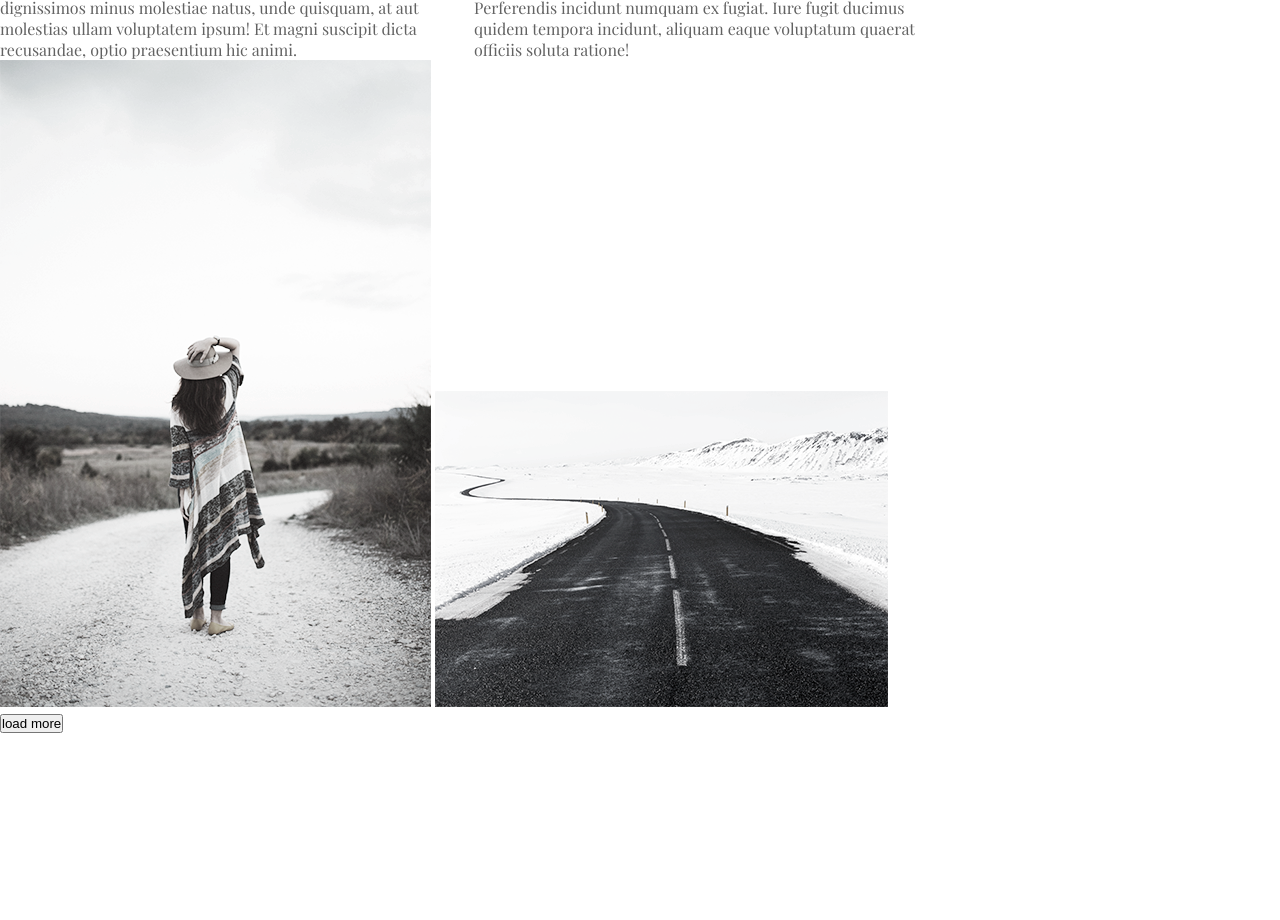
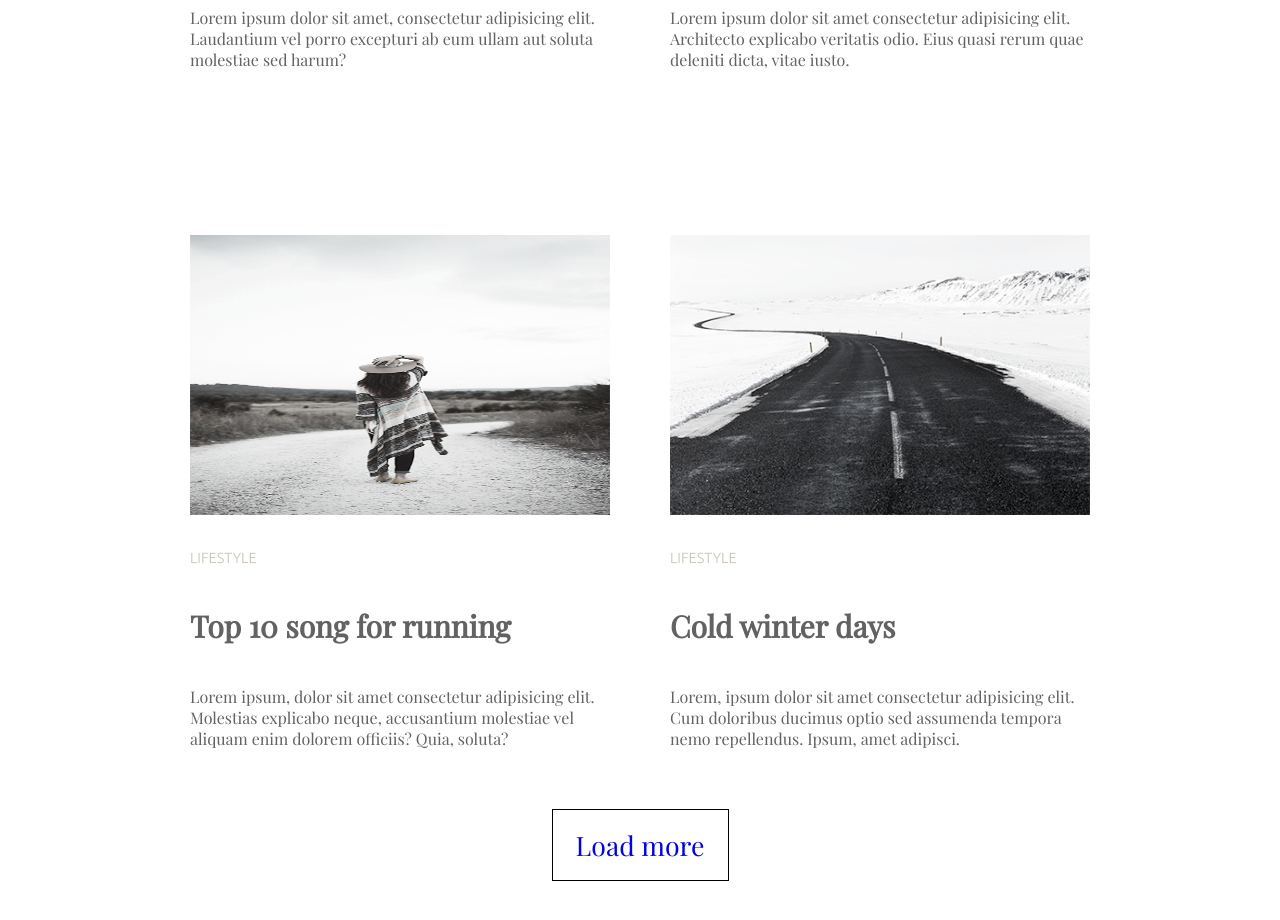
Before and after one commit to Bitalikk/Bootcamp10, a plain HTML site: page Day03/homework.html in a window 1280 px wide. Shown: the part 1368-2288 px from the top of the page. Before the commit the page ends 2101 px from the top, so only its background shows below. Drawn offline with nearby package versions, Linux system fonts and the light colour scheme.

Commit message:
homework day03

```diff
--- a/Day03/css/home.css
+++ b/Day03/css/home.css
@@ -12,7 +12,12 @@ ul {
 }
 li {
     display: inline-block;
-    padding: 50px 40px;
+    padding: 75px 40px;
+    font-size: 14pt;
+    text-transform: uppercase;
+}
+a:visited {
+    color: #626262;
 }
 a:hover {
     color: #03a9f4;
@@ -20,8 +25,49 @@ a:hover {
 a {
     text-decoration: none;
 }
+section {
+    width: 900px;
+    margin: auto;
+    margin-bottom: 140px;
+}
 div {
     display: inline-block;
-    max-width: 470px;
-    display: inline-block;
+    width: 420px;
+    margin-top: 25px;
 }
+.left {
+    margin-right: 56px;
+}
+img {
+    width: 420px;
+    height: 280px;
+}
+.photo {
+    font-family: 'Ubuntu', sans-serif;
+    font-size: 11pt;
+    color: #c7c1b6;
+    text-transform: uppercase;
+    margin: 30px 0;
+}
+h2 {
+    font-size: 30px;
+    margin: 40px 0;
+}
+#down {
+    margin-bottom: 60px;
+}
+footer {
+    margin-bottom: 70px;
+}
+.foot {
+    border: 1px solid black;
+    width: 177px;
+    /* height: 60px; */
+    margin: auto;
+    text-align: center;
+    font-size: 20pt;
+    padding: 0 15px;
+}
+a {
+    line-height: 70px;
+}
--- a/Day03/homework.html
+++ b/Day03/homework.html
@@ -7,6 +7,7 @@
     <title>Day01</title>
     <link rel="stylesheet" href="./css/home.css">
     <link href="https://fonts.googleapis.com/css?family=Playfair+Display" rel="stylesheet">
+    <link href="https://fonts.googleapis.com/css?family=Ubuntu:300" rel="stylesheet">
 </head>
 <body>
     <header>
@@ -23,48 +24,48 @@
         <section>
             <div class="left">
                 <img src="./img/1.png" alt="pic1">
-                <p>lifestyle</p>
+                <p class="photo">lifestyle</p>
                 <h2>More than just a music festival</h2>
-                <p>Lorem ipsum dolor sit amet consectetur adipisicing elit. Tempore non inventore cum est. Et quos, doloribus voluptatibus fuga id sint aut quo ducimus minima officiis aperiam non, commodi molestiae! Exercitationem.</p>
+                <p>Lorem ipsum dolor sit amet, consectetur adipisicing elit. Impedit laboriosam tempore debitis perferendis magni iure excepturi numquam at voluptates optio.</p>
             </div>
             <div class="right">
                 <img src="./img/2.png" alt="pic2">
-                <p>lifestyle</p>
+                <p class="photo">lifestyle</p>
                 <h2>Life tasted better with coffee</h2>
-                <p>Lorem ipsum dolor sit amet consectetur adipisicing elit. Provident reiciendis consequuntur delectus illum eius cum animi esse cumque culpa vitae, corporis quisquam hic officiis doloremque, quae vero ex accusantium, numquam distinctio suscipit eaque. Voluptates sint inventore deserunt illum quisquam pariatur doloremque eaque aperiam suscipit deleniti. Ea ullam error quibusdam asperiores quas obcaecati reiciendis quasi excepturi et saepe, assumenda culpa mollitia libero debitis earum labore quod architecto, quidem aliquam commodi impedit illum repellat illo nemo. Iste dolorum provident magni veniam voluptatum explicabo? Nostrum cumque quod corporis molestias odit. Repellendus veritatis odio dolorum corporis molestiae neque est soluta dolores. Ullam, voluptate in?</p>
+                <p>Lorem ipsum dolor sit amet consectetur, adipisicing elit. Ab mollitia nisi nemo et accusamus debitis illum facere eius, temporibus sunt!</p>
             </div>
         </section>
         <section>
             <div class="left">
                 <img src="./img/3.png" alt="pic3">
-                <p>photodiary</p>
+                <p class="photo">photodiary</p>
                 <h2>American dream </h2>
-                <p>Lorem ipsum dolor sit amet, consectetur adipisicing elit. Sunt iusto quibusdam nemo obcaecati aut, possimus facere magnam molestias inventore ut consequuntur est eius eligendi eum saepe, necessitatibus esse culpa. Neque molestias laboriosam voluptatibus temporibus aut rerum praesentium obcaecati, id inventore nesciunt, ad vel illum fugiat quos? Deleniti delectus ea reiciendis ullam vel quod ipsum quaerat, ab dolore incidunt consectetur voluptatum numquam quam error pariatur accusamus voluptates harum mollitia aspernatur quidem nobis! Repellendus veritatis in fugiat ipsa dolorum harum veniam, dignissimos minus molestiae natus, unde quisquam, at aut molestias ullam voluptatem ipsum! Et magni suscipit dicta recusandae, optio praesentium hic animi.</p>
+                <p>Lorem ipsum dolor sit amet, consectetur adipisicing elit. Laudantium vel porro excepturi ab eum ullam aut soluta molestiae sed harum?</p>
             </div>
             <div class="right">
                 <img src="./img/4.png" alt="pic4">
-                <p>photodiary</p>
+                <p class="photo">photodiary</p>
                 <h2>A day exploring the Alps</h2>
-                <p>Lorem ipsum dolor sit amet consectetur adipisicing elit. Aliquam doloribus quas fugit temporibus, saepe soluta optio neque nisi alias, officiis, a porro minima! Accusamus, beatae delectus doloribus esse culpa rerum. Impedit corporis alias blanditiis commodi magnam ipsum aut explicabo placeat officia fugiat, nihil ullam, maiores eaque corrupti numquam mollitia modi. Porro, non similique quam perspiciatis eaque dignissimos. Quisquam ex consequatur quae velit vitae repellat accusamus ratione sapiente ea explicabo magnam hic nemo corrupti qui perferendis cumque harum voluptatum illo vero, dolores natus. Perferendis incidunt numquam ex fugiat. Iure fugit ducimus quidem tempora incidunt, aliquam eaque voluptatum quaerat officiis soluta ratione!</p>
+                <p>Lorem ipsum dolor sit amet consectetur adipisicing elit. Architecto explicabo veritatis odio. Eius quasi rerum quae deleniti dicta, vitae iusto.</p>
             </div>
         </section>
-        <section>
-            <div>
+        <section id="down">
+            <div class="left">
                 <img src="./img/5.png" alt="pic5">
-                <p></p>
-                <h2></h2>
-                <p></p>
+                <p class="photo">lifestyle</p>
+                <h2>Top 10 song for running</h2>
+                <p>Lorem ipsum, dolor sit amet consectetur adipisicing elit. Molestias explicabo neque, accusantium molestiae vel aliquam enim dolorem officiis? Quia, soluta?</p>
             </div>
             <div>
                 <img src="./img/6.png" alt="pic6">
-                <p></p>
-                <h2></h2>
-                <p></p>
+                <p class="photo">lifestyle</p>
+                <h2>Cold winter days</h2>
+                <p>Lorem, ipsum dolor sit amet consectetur adipisicing elit. Cum doloribus ducimus optio sed assumenda tempora nemo repellendus. Ipsum, amet adipisci.</p>
             </div>
         </section>
     </main>
     <footer>
-        <button>load more</button>
+        <p class="foot"><a href="#">Load more</a></p>
     </footer>
 </body>
 </html>
```
